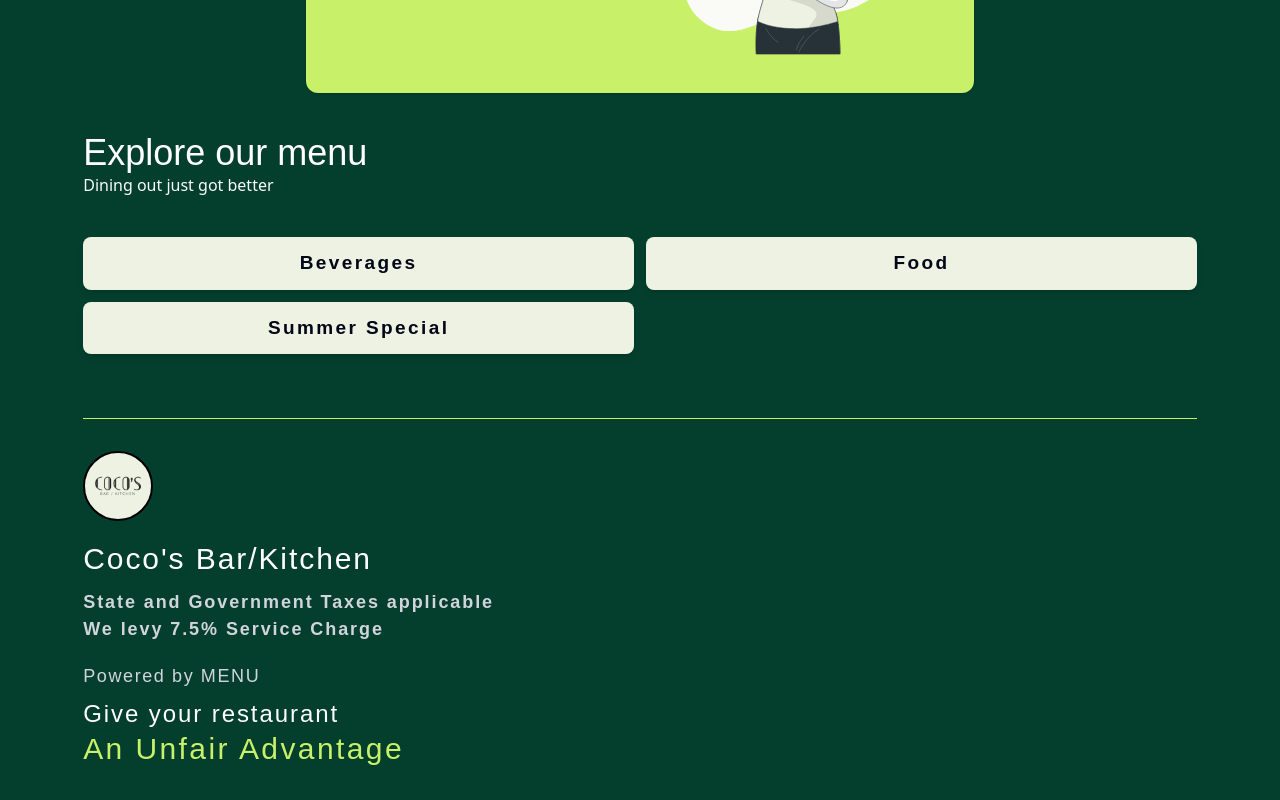
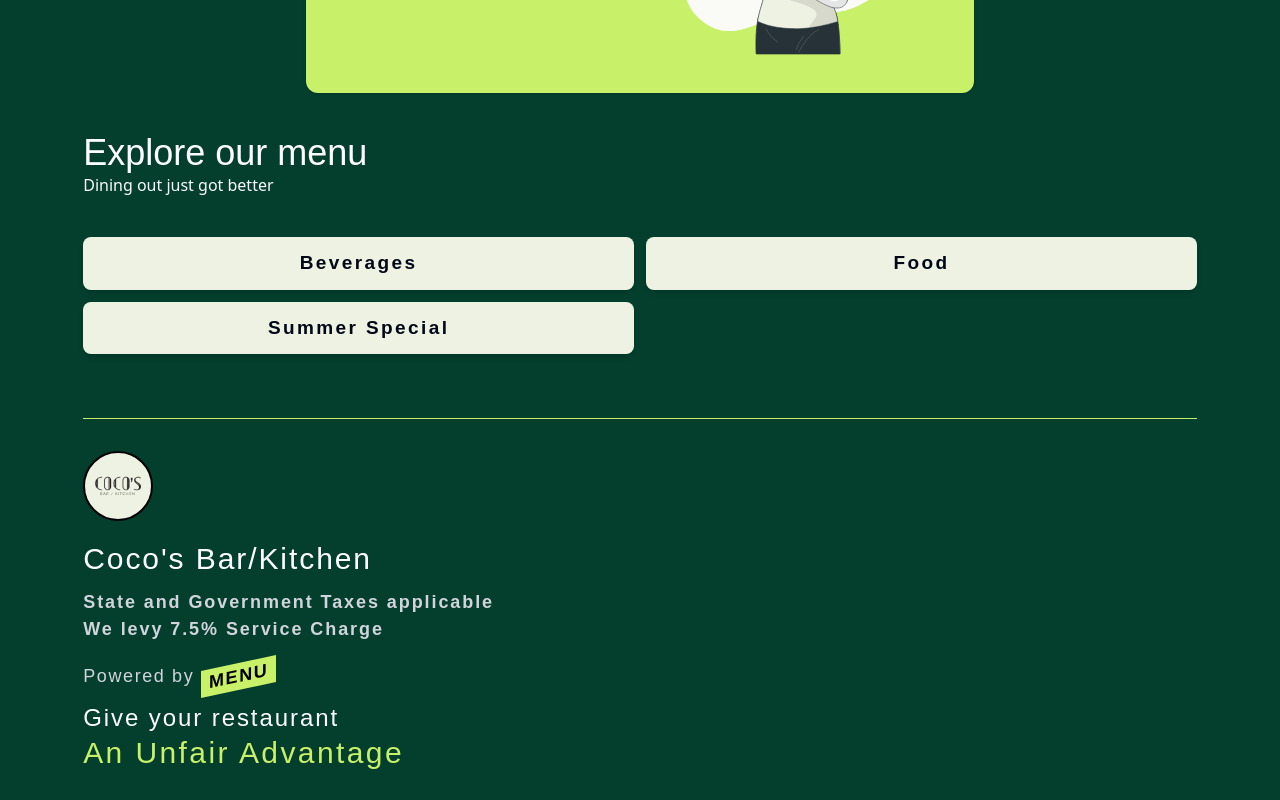
Before and after one commit to Sammy970/menu, a Next.js app: page / in a window 1280 px wide. Shown: the part 367-1167 px from the top of the page. Built offline with nearby package versions, Linux system fonts and the light colour scheme; a web font is replaced by a local one.

Commit message:
Changed Footer - Powered by MENU CSS

```diff
--- a/app/sections/Footer.jsx
+++ b/app/sections/Footer.jsx
@@ -2,7 +2,7 @@ import Image from "next/image";
 
 const Footer = () => {
   return (
-    <footer className="max-container mt-16 mb-8">
+    <footer className="max-container mt-16 mb-8 selection">
       <hr className="h-px my-8 bg-[#C8F169] border-0 dark:bg-gray-700" />
       <div className="flex flex-1 justify-start items-center">
         <Image
@@ -25,9 +25,12 @@ const Footer = () => {
 
       <div className="flex flex-1 flex-col mt-5">
         <h2 className="font-hind text-gray-300 text-lg font-normal leading-normal tracking-[0.1rem]">
-          Powered by MENU
+          Powered by{" "}
+          <span className="inline-block bg-[#C8F169] text-black font-khand font-extrabold transform -skew-y-12 px-2">
+            MENU
+          </span>
         </h2>
-        <h2 className="font-khand text-2xl tracking-[0.12rem] mt-2 text-white">
+        <h2 className="font-khand text-2xl tracking-[0.12rem] mt-3 text-white">
           Give your restaurant
         </h2>
         <h1 className="font-khand text-3xl tracking-[0.15rem] leading-none mt-1 text-[#C8F169]">
```
